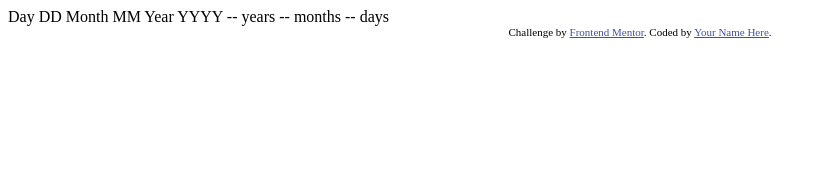
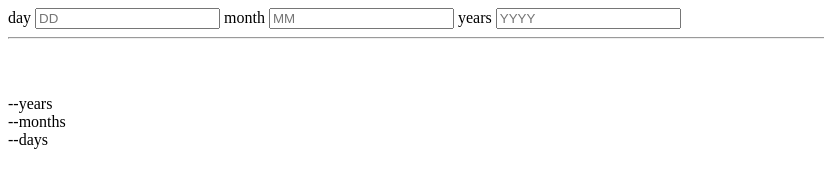
Before and after one commit to Yeuri07/Frontend-Mento, a plain HTML site: page age-calculator-app-main/index.html in a window 1280 px wide. Shown: the whole page, without its empty margins (0-824 px from the left). Drawn offline with Linux system fonts and the light colour scheme.

Commit message:
add html

```diff
--- a/age-calculator-app-main/index.html
+++ b/age-calculator-app-main/index.html
@@ -1,37 +1,64 @@
 <!DOCTYPE html>
 <html lang="en">
+
 <head>
   <meta charset="UTF-8">
-  <meta name="viewport" content="width=device-width, initial-scale=1.0"> <!-- displays site properly based on user's device -->
+  <meta name="viewport" content="width=device-width, initial-scale=1.0">
+  <!-- displays site properly based on user's device -->
 
   <link rel="icon" type="image/png" sizes="32x32" href="./assets/images/favicon-32x32.png">
 
-  <title>Frontend Mentor | Age calculator app</title>
+  <title>Age calculator app</title>
 
   <!-- Feel free to remove these styles or customise in your own stylesheet 👍 -->
-  <style>
-    .attribution { font-size: 11px; text-align: center; }
-    .attribution a { color: hsl(228, 45%, 44%); }
-  </style>
+  <!-- <style>
+    .attribution {
+      font-size: 11px;
+      text-align: center;
+    }
+
+    .attribution a {
+      color: hsl(228, 45%, 44%);
+    }
+  </style> -->
 </head>
+
 <body>
 
-  Day
-  DD
+  <main>
 
-  Month
-  MM
+    <form class="form">
 
-  Year
-  YYYY
+      <label class="form-text">day
+        <input type="text" placeholder="DD">
+      </label>
 
-  -- years
-  -- months
-  -- days
+      <label class="form-text">month
+        <input type="text" placeholder="MM">
+      </label>
 
-  <div class="attribution">
+      <label class="form-text">years
+        <input type="text" placeholder="YYYY">
+      </label>
+
+    </form>
+
+      <section class="arrow">
+        <div class="arrow-container"><hr></div>
+       <img src="assets/images/icon-arrow.svg" alt="icon-arrow">
+      </section>
+
+      <section class="result">
+        <div><span>--</span>years</div>
+        <div><span>--</span>months</div>
+        <div><span>--</span>days</div>
+      </section>
+
+  </main>
+  <!-- <footer>
     Challenge by <a href="https://www.frontendmentor.io?ref=challenge" target="_blank">Frontend Mentor</a>.
     Coded by <a href="#">Your Name Here</a>.
-  </div>
+  </footer> -->
 </body>
+
 </html>
```
